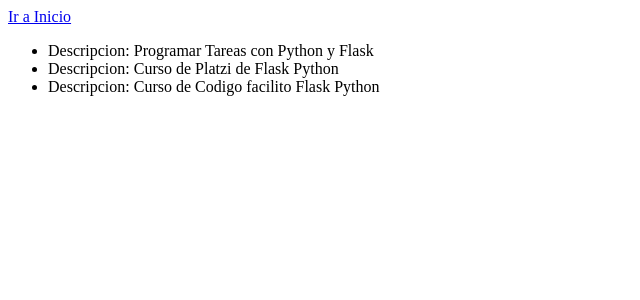
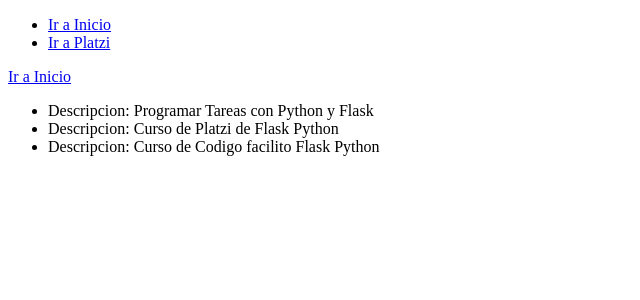
Before and after one commit to janerleonardo/Python3CodigoFacilito, a Flask app: page /hello in a window 1280 px wide. Shown: the top 300 px of the page, without its empty margins (0-640 px from the left). Run offline with Flask 2, Linux system fonts and the light colour scheme.

Commit message:
Flask Include links

```diff
--- a/Flask/templates/base.html
+++ b/Flask/templates/base.html
@@ -3,12 +3,15 @@
 <head>
     <meta charset="UTF-8">
     <title>
-        <!-- Bloque de titulo-->
         {% block title %}Flask  |  {% endblock %}
     </title>
 </head>
 <body>
 
+    <!-- Incluimos navbar-->
+    <header>
+        {% include 'navbar.html' %}
+    </header>
     <!-- Bloque de contenido-->
     {% block contect %} Contenido {% endblock %}
 </body>
--- /dev/null
+++ b/Flask/templates/navbar.html
@@ -0,0 +1,6 @@
+<nav>
+    <ul>
+        <li><a href="url_for('index.com')"> Ir a Inicio</a></li>
+        <li><a href="https://platzi.com" target="_blank">Ir a Platzi</a></li>
+    </ul>
+</nav>
```
